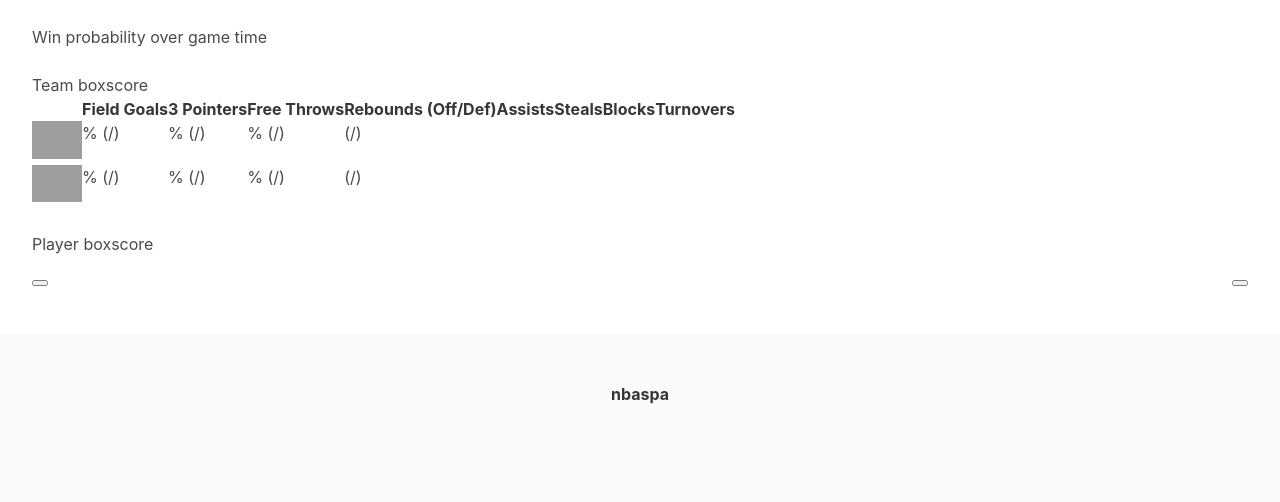
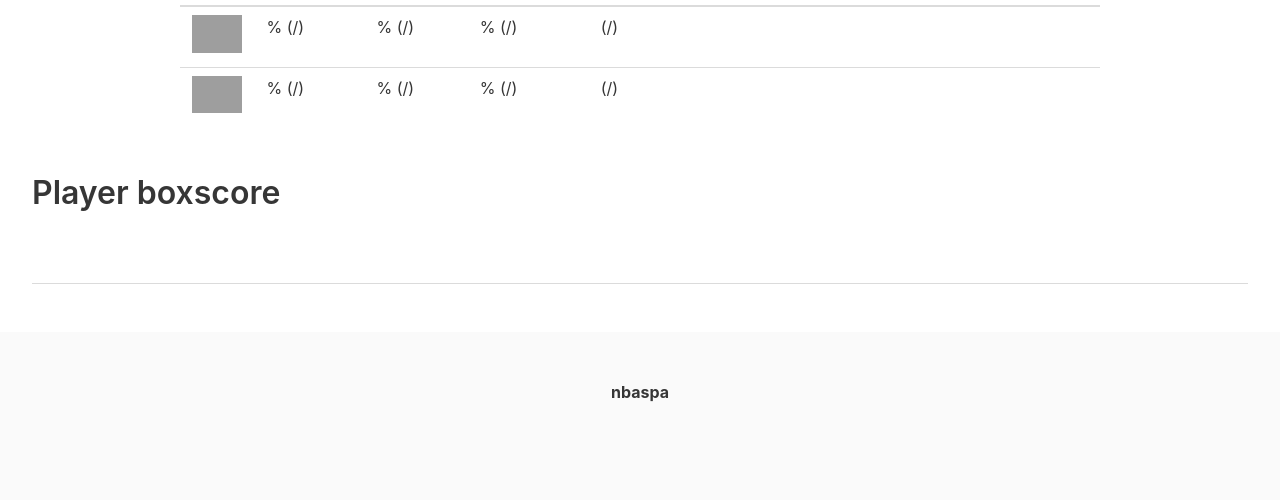
Before and after one commit to ak-gupta/nbaspa-app, a Flask app: template nbaspa_app/games/templates/game.html in a window 1280 px wide. Shown: the part 840-1342 px from the top of the page. After the commit the page ends 1242 px from the top, so only its background shows below. Run offline with Flask 2, Linux system fonts and the light colour scheme; the template is opened without the code that fills it, so the values that code supplies are empty; parts of the project's set-up code (start-up, migrations or seed data) failed here and were passed over; grey boxes are pictures that could not be loaded.

Commit message:
Rebuilding majority of the game page. Still need to tackle the D3 plots

```diff
--- a/nbaspa_app/games/static/dist/css/game.css
+++ b/nbaspa_app/games/static/dist/css/game.css
@@ -13,3 +13,7 @@ div.tooltip {
 .tabcontent {
     display: none;
 }
+.table {
+    margin-left: auto;
+    margin-right: auto;
+}
--- a/nbaspa_app/games/static/dist/js/game-tabs.js
+++ b/nbaspa_app/games/static/dist/js/game-tabs.js
@@ -16,10 +16,10 @@ function openBox(event, team) {
     // Remove active class
     tablinks = document.getElementsByClassName("tablinks");
     for (i = 0; i < tablinks.length; i++) {
-        tablinks[i].className = tablinks[i].className.replace(" active", "");
+        tablinks[i].className = tablinks[i].className.replace(" is-active", "");
     }
 
     // Show the current tab, and add an "active" class
     document.getElementById(team).style.display = "block";
-    event.currentTarget.className += " active";
+    event.currentTarget.className += " is-active";
 }
--- a/nbaspa_app/games/templates/game.html
+++ b/nbaspa_app/games/templates/game.html
@@ -10,62 +10,82 @@
 {% endblock %}
 
 {% block content %}
-    <table class="u-full-width">
-        <tbody>
-            <tr>
-                <td style="text-align: left;">
+    <nav class="level">
+        <p class="level-item has-text-centered">
             <a href="{{ url_for('teams_bp.team_summary', teamid=gameinfo['visitor_id']) }}">
                 <img src="https://cdn.nba.com/logos/nba/{{ gameinfo['visitor_id'] }}/primary/L/logo.svg" width="100px">
             </a>
-                </td>
-                <td style="text-align: right;">{{ visitortbs.PTS }}</td>
-                <td style="text-align: left;">{{ hometbs.PTS }}</td>
-                <td style="text-align: right;">
+        </p>
+        <div class="level-item has-text-centered">
+            <p class="title">{{ visitortbs.PTS }}</p>
+        </div>
+        <div class="level-item has-text-centered">
+            <p class="title">{{ hometbs.PTS }}</p>
+        </div>
+        <p class="level-item has-text-centered">
             <a href="{{ url_for('teams_bp.team_summary', teamid=gameinfo['home_id']) }}">
                 <img src="https://cdn.nba.com/logos/nba/{{ gameinfo['home_id'] }}/primary/L/logo.svg" width="100px">
             </a>
-                </td>
-            </tr>
-        </tbody>
-    </table>
+        </p>
+    </nav>
     <br>
-    <h4>Top performers</h4>
+    <h4 class="title">Top performers</h4>
     {% set tophome = homepbs[0] %}
     {% set topvisitor = visitorpbs[0] %}
     <br>
-    <table class="u-full-width">
-        <thead>
-            <tr>
-                <th></th>
-                <th>SPA</th>
-                <th>Points</th>
-                <th>Rebounds</th>
-                <th>Assists</th>
-            </tr>
-        </thead>
-        <tbody>
-            {% for row in [tophome, topvisitor] %}
-                <tr>
-                    <td style="text-align: left;">
+    <div class="columns">
+        {% for row in [topvisitor, tophome] %}
+            <div class="column">
+                <div class="card">
+                    <div class="card-content">
+                        <div class="media">
+                            <div class="media-left">
                                 <a href="{{ url_for('players_bp.player_summary', playerid=row['PLAYER_ID']) }}">
                                     <img src="https://cdn.nba.com/headshots/nba/latest/260x190/{{ row['PLAYER_ID'] }}.png" height="100px">
                                 </a>
-                    </td>
-                    <td>{{ row['IMPACT'] }}</td>
-                    <td>{{ row['PTS']|int }}</td>
-                    <td>{{ row['REB']|int }}</td>
-                    <td>{{ row['AST']|int }}</td>
-                </tr>
+                            </div>
+                            <div class="media-content">
+                                <p class="title is-4">{{ row['PLAYER_NAME'] }}</p>
+                                <nav class="level is-mobile">
+                                    <div class="level-item has-text-centered">
+                                        <div>
+                                            <p class="heading">SPA</p>
+                                            <p class="title">{{ row['IMPACT'] }}</p>
+                                        </div>
+                                    </div>
+                                    <div class="level-item has-text-centered">
+                                        <div>
+                                            <p class="heading">Points</p>
+                                            <p class="title">{{ row['PTS']|int }}</p>
+                                        </div>
+                                    </div>
+                                    <div class="level-item has-text-centered">
+                                        <div>
+                                            <p class="heading">Assists</p>
+                                            <p class="title">{{ row['AST']|int }}</p>
+                                        </div>
+                                    </div>
+                                    <div class="level-item has-text-centered">
+                                        <div>
+                                            <p class="heading">Rebounds</p>
+                                            <p class="title">{{ row['REB']|int }}</p>
+                                        </div>
+                                    </div>
+                                </nav>
+                            </div>
+                        </div>
+                    </div>
+                </div>
+            </div>
         {% endfor %}
-        </tbody>
-    </table>
+    </div>
     <br>
-    <h4>Win probability over game time</h4>
+    <h4 class="title">Win probability over game time</h4>
     <div id="gameHover"></div>
     <div id="gameGraph"></div>
     <br>
-    <h4>Team boxscore</h4>
-    <table class="u-full-width">
+    <h4 class="title">Team boxscore</h4>
+    <table class="table">
         <thead>
             <tr>
                 <th></th>
@@ -98,11 +118,13 @@
         </tbody>
     </table>
     <br>
-    <h4>Player boxscore</h4>
+    <h4 class="title">Player boxscore</h4>
     <br>
-    <div class="tabs">
-        <button class="tablinks" id="defaultTab" onclick="openBox(event, 'homePlayerBox')">{{ gameinfo['home_abbrev'] }}</button>
-        <button class="tablinks" onclick="openBox(event, 'visitorPlayerBox')">{{ gameinfo['visitor_abbrev'] }}</button>
+    <div class="tabs is-centered is-large">
+        <ul>
+            <li class="tablinks" id="defaultTab" onclick="openBox(event, 'visitorPlayerBox')"><a>{{ gameinfo['visitor_abbrev'] }}</a></li>
+            <li class="tablinks" onclick="openBox(event, 'homePlayerBox')"><a>{{ gameinfo['home_abbrev'] }}</a></li>
+        </ul>
     </div>
 
     <div id="homePlayerBox" class="tabcontent">
--- a/nbaspa_app/games/templates/game_macros.html
+++ b/nbaspa_app/games/templates/game_macros.html
@@ -7,24 +7,28 @@ Parameters
 box : list
     The player boxscore data
 #}
-<table class="u-full-width">
+<table class="table is-hoverable">
     <thead>
         <tr>
             <th></th>
-            <th>Minutes</th>
-            <th>SPA</th>
-            <th>Points</th>
-            <th>Rebounds</th>
-            <th>Assists</th>
-            <th>Steals</th>
-            <th>Blocks</th>
-            <th>Turnovers</th>
-            <th>Field Goals</th>
+            <th><abbr title="Minutes played">Min</abbr></th>
+            <th><abbr title="Survival probability added">SPA</abbr></th>
+            <th><abbr title="Points">Pts</abbr></th>
+            <th><abbr title="Rebounds">Reb</abbr></th>
+            <th><abbr title="Assists">Ast</abbr></th>
+            <th><abbr title="Steals">Stl</abbr></th>
+            <th><abbr title="Blocks">Blk</abbr></th>
+            <th><abbr title="Turnovers">TO</abbr></th>
+            <th><abbr title="Field Goals">FG</abbr></th>
         </tr>
     </thead>
     <tbody>
         {% for row in box %}
-            <tr>
+            {% if loop.index == 1 %}
+                <tr class="is-selected">
+            {% else %}
+                <tr>
+            {% endif %}
                 <td>
                     <a href="{{ url_for('game_bp.detail', gameid=row['GAME_ID'], playerid=row['PLAYER_ID']) }}">
                         {{ row['PLAYER_NAME'] }}
```
Also changed, not shown: nbaspa_app/games/templates/detail.html (+40 -24 lines). Lines whose indentation alone changed are shown as unchanged.
